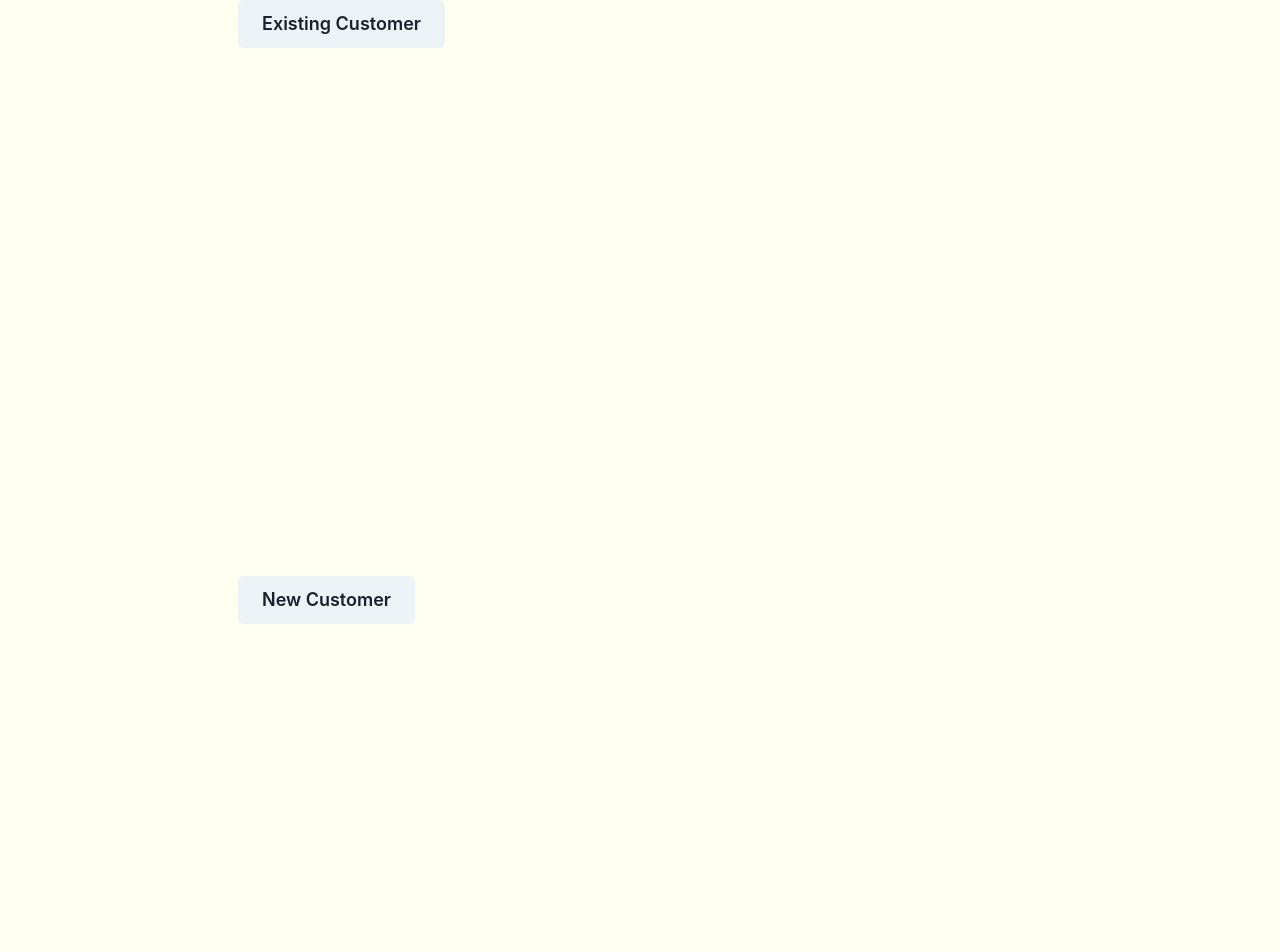
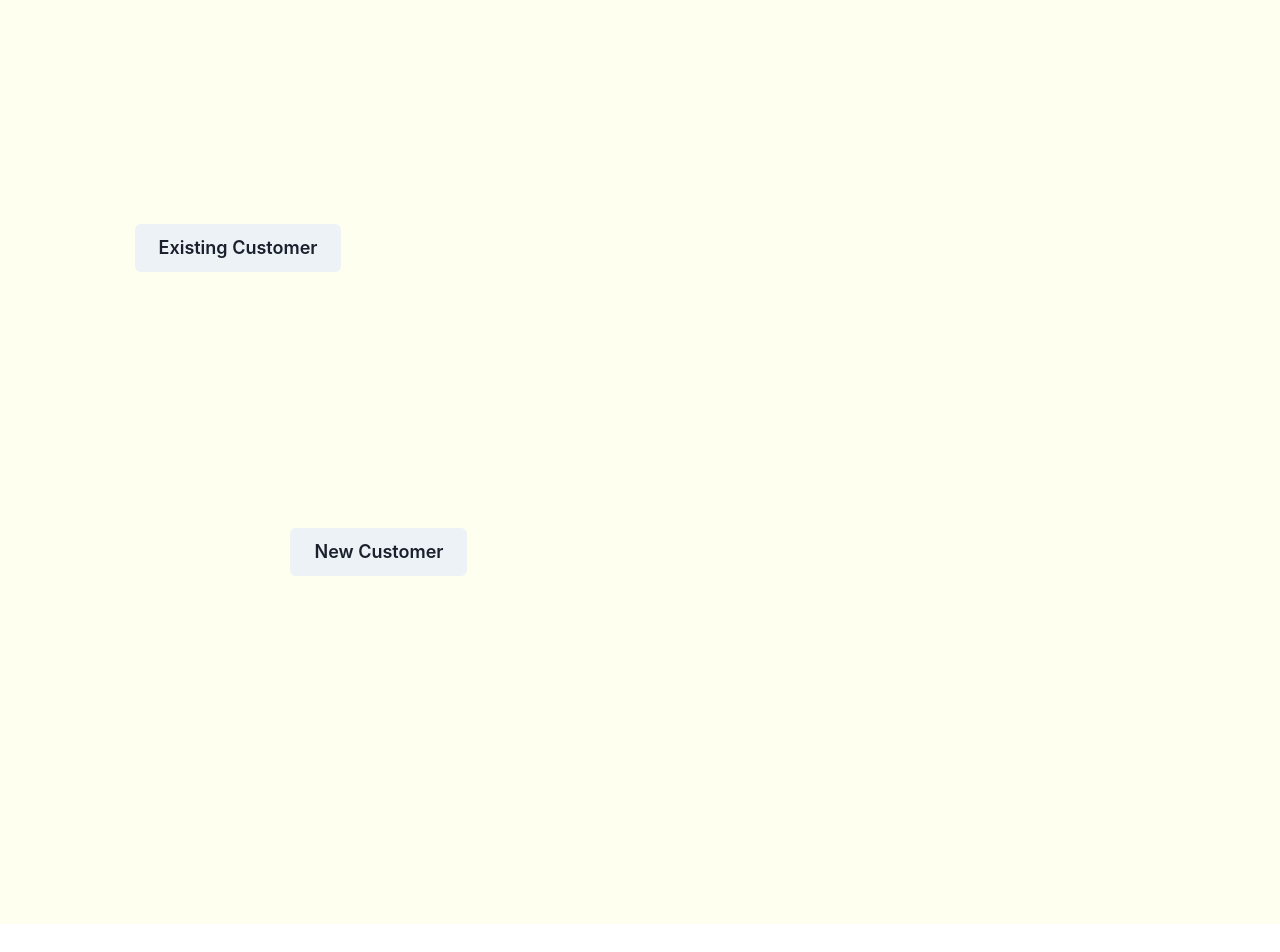
Before and after one commit to davidjhoy/Sundae-Project, a React (Create React App) app in the folder frontend/: page /Homepage in a window 1280 px wide. Shown: the part 164-1116 px from the top of the page. After the commit the page ends 1088 px from the top, so only its background shows below. Built offline with nearby package versions, Linux system fonts and the light colour scheme; no server answers.

Commit message:
did stuff

```diff
--- a/frontend/src/Homepage.js
+++ b/frontend/src/Homepage.js
@@ -10,15 +10,15 @@ function Homepage({sundaes}){
 
 
   return (
-    <VStack spacing = {8} align = 'stretch'>
-    {/* spacing = {8} direction='row'> */}
+    <VStack spacing = {8} alignItems = 'center'>
+
 
 
       <ExistingUserButton sundaes={sundaes.length > 0 ? sundaes: null} />
 
 
 
-      <NewUserButton sundaes={sundaes.length > 0 ? sundaes: null}/>
+      <NewUserButton sundaes={sundaes.length > 0 ? sundaes: null} />
 
 
 
--- a/frontend/src/components/ExistingUserButton.js
+++ b/frontend/src/components/ExistingUserButton.js
@@ -9,14 +9,14 @@ const ExistingUserButton = ({sundaes}) => {
     const { isOpen, onToggle } = useDisclosure()
 
   return (
-    <Box >
+    <Box display="flex">
         <Button onClick={onToggle} size='lg' alignSelf={'center'}>Existing Customer</Button>
         <ScaleFade initialScale={0.9} in={isOpen} offsety='20px' offsetx='-20000px'>
           <Box
             p='40px'
             color='white'
             mt='4'
-            bg='teal.50'
+            bg='red.100'
             rounded='md'
             shadow='md'
           >
--- a/frontend/src/components/NewUserButton.js
+++ b/frontend/src/components/NewUserButton.js
@@ -7,7 +7,7 @@ import NewCustomerForm from './NewCustomerForm'
 const NewUserButton = ({sundaes}) => {
     const { isOpen, onToggle } = useDisclosure()
   return (
-    <Box>
+    <Box display="flex">
       <Button onClick={onToggle} size='lg'>New Customer</Button>
       <ScaleFade initialScale={0.9} in={isOpen} offsety='20px'>
         <Box
```
Also changed, not shown: 1 other file (tests, documents, lock files or other folders).
